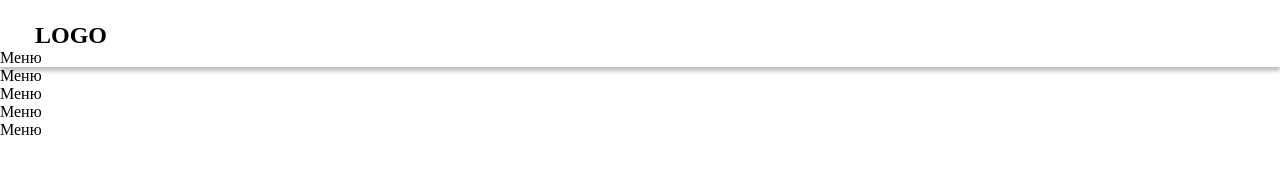
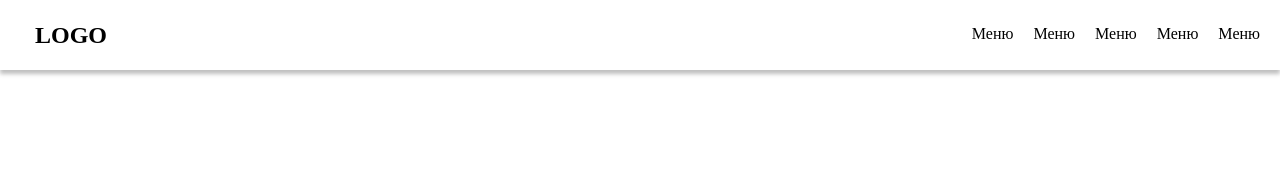
Before and after one commit to KonstantinSorkin/ExamSite, a plain HTML site: page index.html in a window 1280 px wide. Drawn offline with Linux system fonts and the light colour scheme.

Commit message:
style for panels added

```diff
--- a/style.css
+++ b/style.css
@@ -1,8 +1,10 @@
 .menu {
     background-color: #FFFFFF;
     max-width: 100%;
-    height: 45px;
     box-shadow: 0px 4px 4px rgba(0, 0, 0, 0.25);
+    display: flex;
+    justify-content: space-between;
+    height: 70px;
 }
 
 * {
@@ -13,4 +15,15 @@
 .Logo {
     margin-left: 35px;
     margin-top: 22px;
+    margin-bottom: 22px;
 }
+
+.panels {
+    display: flex;
+    flex-direction: row;
+    margin-top: 25px;
+}
+
+.menu_panel {
+    margin-right: 20px;
+}
```
